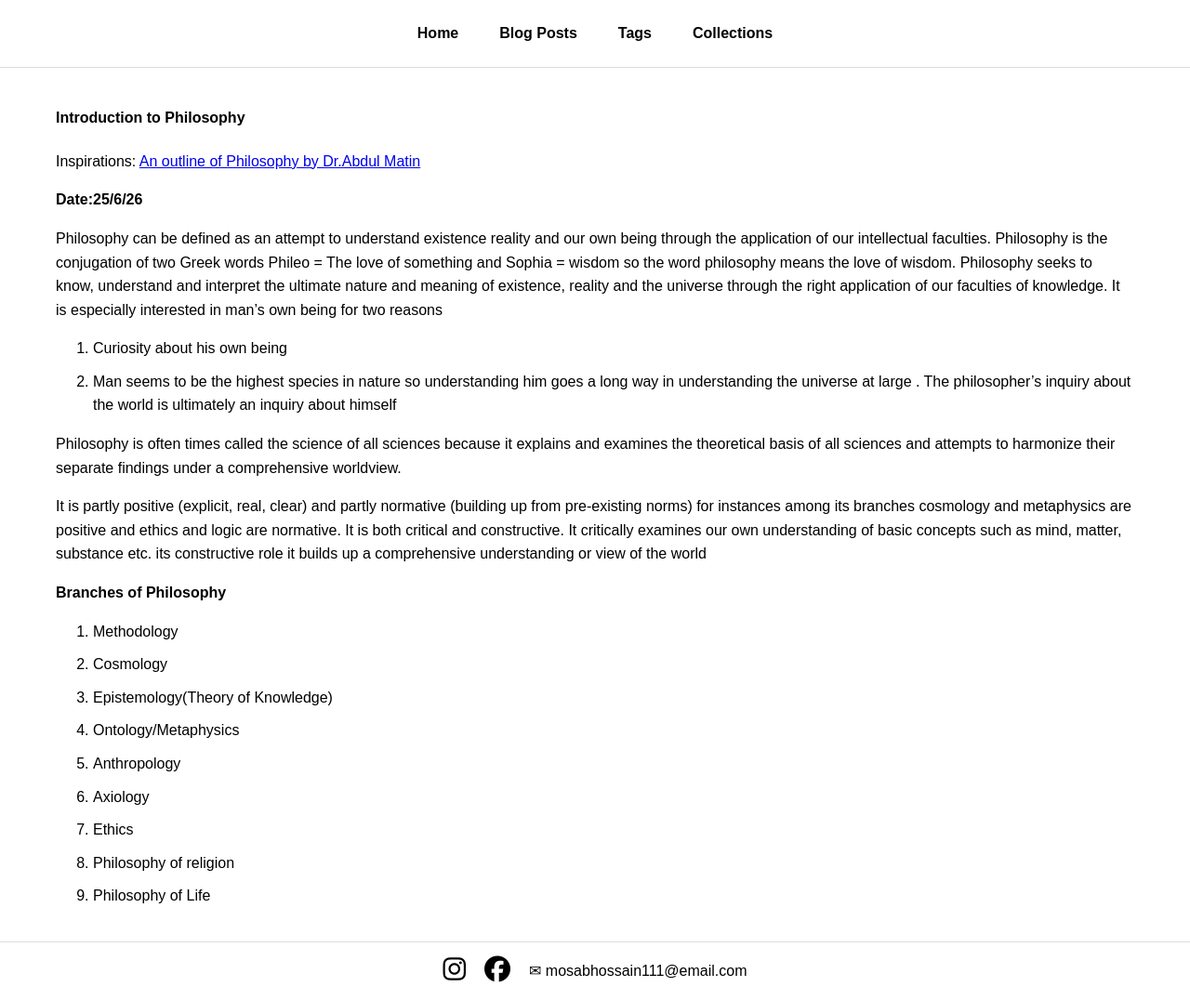
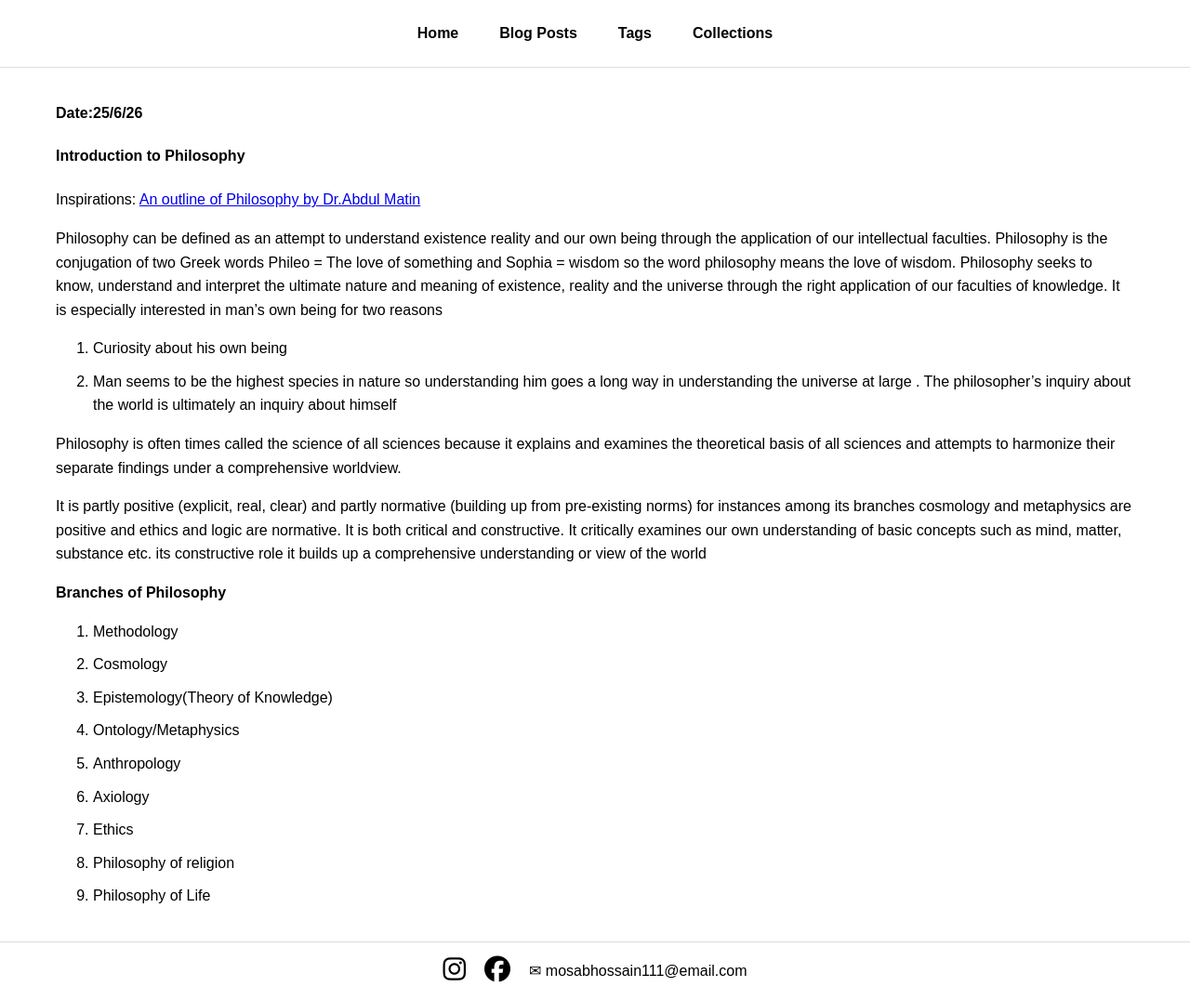
Before and after one commit to yusha11196/mentalscapes, a Jekyll site: the page built from _posts/2026-06-25-Introduction-to-Philosophy.md, in a window 1280 px wide. Shown: the whole page at 93% size. Built offline with Jekyll 4.4.1, drawn with Linux system fonts in a browser that asks for light colours.

```diff
--- a/_posts/2026-06-25-Introduction-to-Philosophy.md
+++ b/_posts/2026-06-25-Introduction-to-Philosophy.md
@@ -2,10 +2,11 @@
 layout: default
 title: Introduction to Philosophy
 ---
+**Date:25/6/26**
 #### **Introduction to Philosophy**
 Inspirations: [An outline of Philosophy by Dr.Abdul Matin]([An Outline Of Philosophy : Matin, Abdul Tr. : Free Download, Borrow, and Streaming : Internet Archive](https://archive.org/details/in.ernet.dli.2015.454698/mode/2up))
 
-**Date:25/6/26**
+
 
 Philosophy can be defined as an attempt to understand existence reality and our own being through the application of our intellectual faculties. Philosophy is the conjugation of two Greek words Phileo = The love of something and Sophia = wisdom so the word philosophy means the love of wisdom. Philosophy seeks to know, understand and interpret the ultimate nature and meaning of existence, reality and the universe through the right application of our faculties of knowledge. It is especially interested in man's own being for two reasons
 
```
